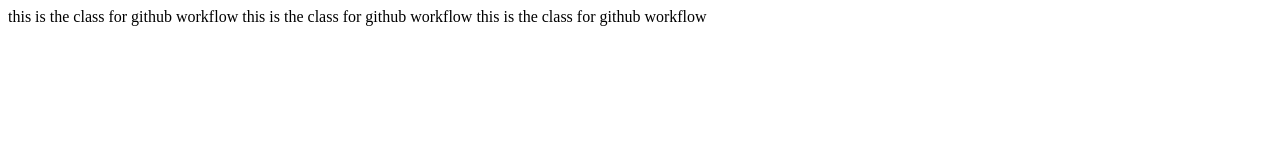
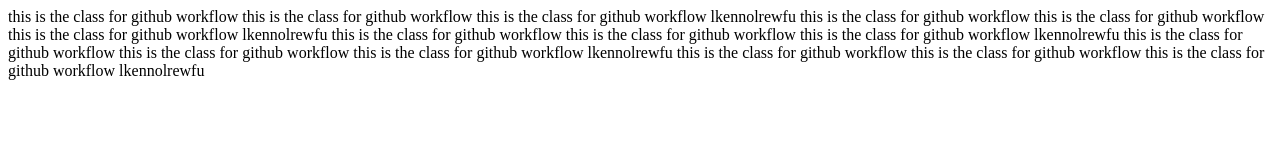
Before and after one commit to sidh-anvi01/first-class-1pm, a plain HTML site: page index.html in a window 1280 px wide. Drawn offline with Linux system fonts and the light colour scheme.

```diff
--- a/index.html
+++ b/index.html
@@ -9,6 +9,70 @@
     this is the class  for github workflow
     this is the class  for github workflow
     this is the class  for github workflow
+    lkennolrewfu
+
 
 </body>
 </html>
+
+<!DOCTYPE html>
+<html lang="en">
+<head>
+    <meta charset="UTF-8">
+    <meta name="viewport" content="width=device-width, initial-scale=1.0">
+    <title>Document</title>
+</head>
+<body>
+    this is the class  for github workflow
+    this is the class  for github workflow
+    this is the class  for github workflow
+    lkennolrewfu
+
+
+</body>
+</html><!DOCTYPE html>
+<html lang="en">
+<head>
+    <meta charset="UTF-8">
+    <meta name="viewport" content="width=device-width, initial-scale=1.0">
+    <title>Document</title>
+</head>
+<body>
+    this is the class  for github workflow
+    this is the class  for github workflow
+    this is the class  for github workflow
+    lkennolrewfu
+
+
+</body>
+</html><!DOCTYPE html>
+<html lang="en">
+<head>
+    <meta charset="UTF-8">
+    <meta name="viewport" content="width=device-width, initial-scale=1.0">
+    <title>Document</title>
+</head>
+<body>
+    this is the class  for github workflow
+    this is the class  for github workflow
+    this is the class  for github workflow
+    lkennolrewfu
+
+
+</body>
+</html><!DOCTYPE html>
+<html lang="en">
+<head>
+    <meta charset="UTF-8">
+    <meta name="viewport" content="width=device-width, initial-scale=1.0">
+    <title>Document</title>
+</head>
+<body>
+    this is the class  for github workflow
+    this is the class  for github workflow
+    this is the class  for github workflow
+    lkennolrewfu
+
+
+</body>
+</html>
```
